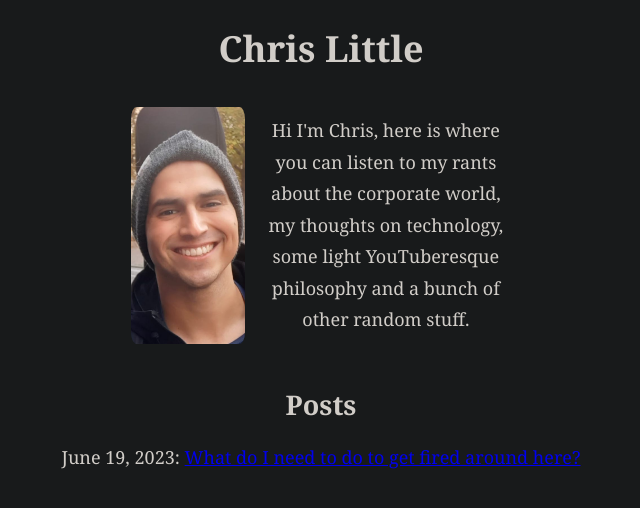
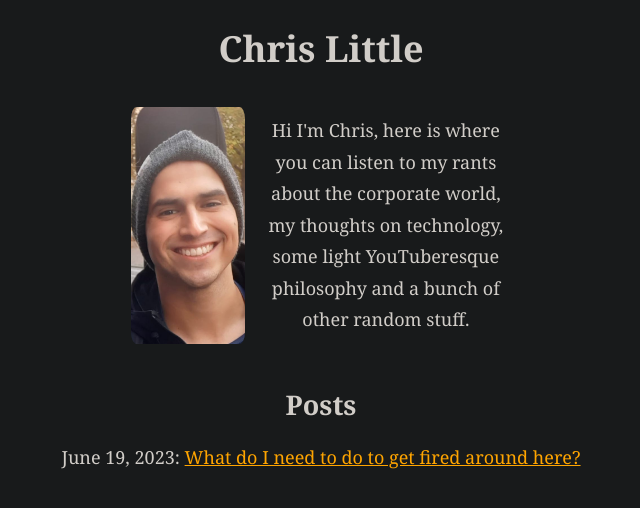
Before and after one commit to chrismlittle123/my-blog, a React (Vite) app in the folder frontend/: page / in a window 1280 px wide. Shown: the top 508 px of the page, without its empty margins (319-959 px from the left). Built offline with nearby package versions, Linux system fonts and the light colour scheme.

Commit message:
Style changes

```diff
--- a/frontend/src/BlogPost.tsx
+++ b/frontend/src/BlogPost.tsx
@@ -40,8 +40,8 @@ const BlogPost: React.FC = () => {
       </div>
       <div
         style={{
-          marginLeft: "600px",
-          marginRight: "600px",
+          marginLeft: "30%",
+          marginRight: "30%",
           lineHeight: "1.75",
         }}
       >
--- a/frontend/src/styles.css
+++ b/frontend/src/styles.css
@@ -5,3 +5,7 @@
   color: #d1cdc8;
   font-family: "Georgia", serif;
 }
+
+.common-style a {
+  color: orange;
+}
```
Also changed, not shown: 5 other files (tests, documents, lock files or other folders).
